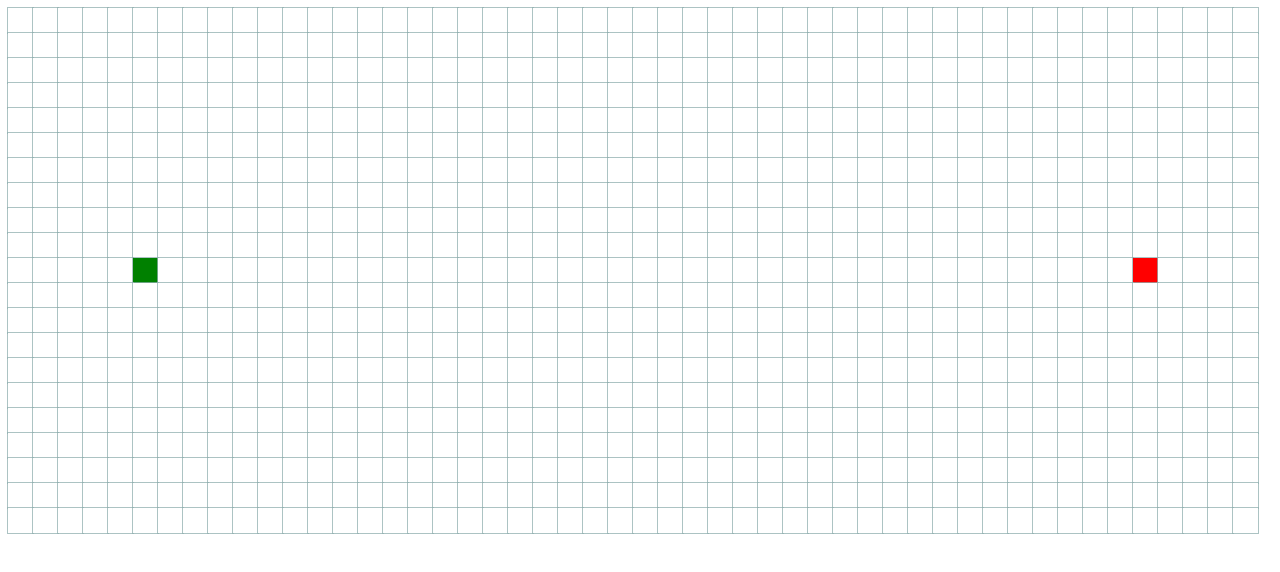
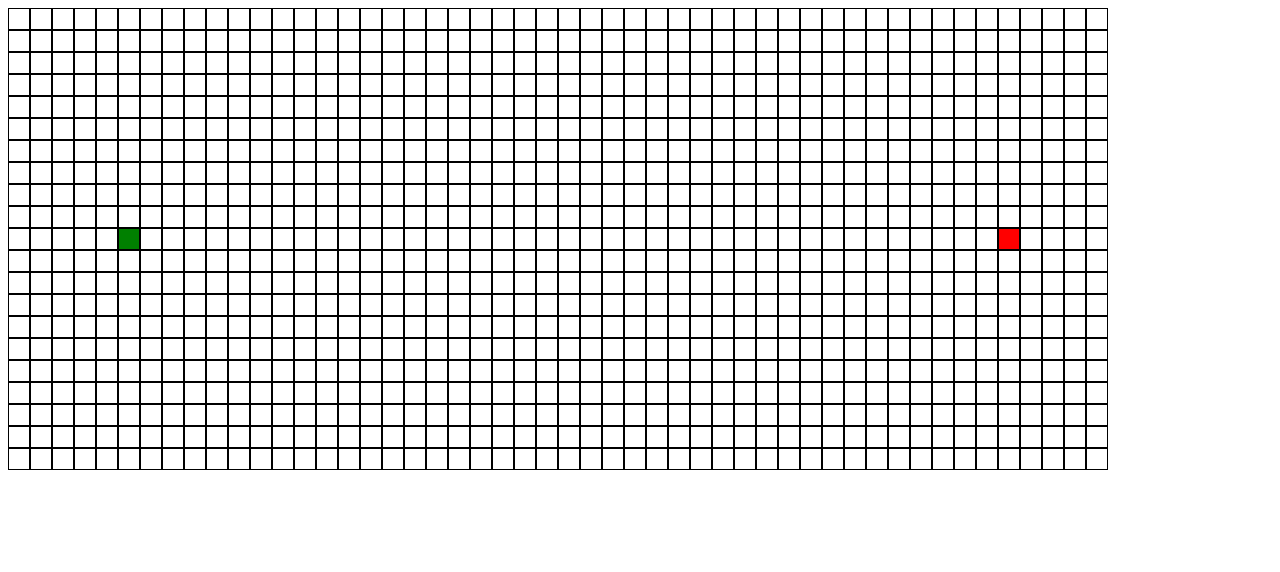
Before and after one commit to IbrahimARahman/PathFinder, a React (Vite) app: page / in a window 1280 px wide. Shown: the top 572 px of the page. Built offline with nearby package versions, Linux system fonts and the light colour scheme.

Commit message:
added color change animations

```diff
--- a/src/Grid.css
+++ b/src/Grid.css
@@ -1,6 +1,35 @@
-.cell{
-    width: 25px;
-    height: 25px;
-    outline: 1px solid rgba(144, 175, 175, 0.75);
+.cell {
+    width: 20px;
+    height: 20px;
+    border: 1px solid black;
     display: inline-block;
-}
+    margin: 0;
+    padding: 0;
+    transition: background-color 0.5s ease-in-out;
+  }
+
+  .cell.path {
+    background-color: yellow;
+  }
+
+  .cell.type-0 {
+    background-color: white;
+    animation: color-change 0.5s ease-in-out;
+  }
+
+  .cell.type-1 {
+    background-color: black;
+    animation: color-change 0.5s ease-in-out;
+  }
+
+  @keyframes color-change {
+    0% {
+      background-color: inherit;
+    }
+    50% {
+      background-color: white;
+    }
+    100% {
+      background-color: inherit;
+    }
+  }
--- a/src/Grid.tsx
+++ b/src/Grid.tsx
@@ -16,7 +16,13 @@ interface CellProps {
   onClick: () => void;
 }
 
-const Cell = ({ cellT, onClick }: CellProps) => {
+interface CellProps {
+  cellT: number;
+  isPath?: boolean;
+  onClick: () => void;
+}
+
+const Cell = ({ cellT, isPath, onClick }: CellProps) => {
   const [cellType, setCellType] = useState(cellT);
   const [styles, setStyles] = useState(styleMap.get(cellType));
 
@@ -25,11 +31,18 @@ const Cell = ({ cellT, onClick }: CellProps) => {
   }, [cellType]);
 
   const handleClick = () => {
+    if (cellType === 2 || cellType === 3) return;
     setCellType(cellType === 0 ? 1 : 0);
     onClick();
   };
 
-  return <div className="cell" onClick={handleClick} style={styles}></div>;
+  return (
+    <div
+      className={`cell type-${cellType} ${isPath ? "path" : ""}`}
+      onClick={handleClick}
+      style={styles}
+    ></div>
+  );
 };
 
 interface GridProps {
```
